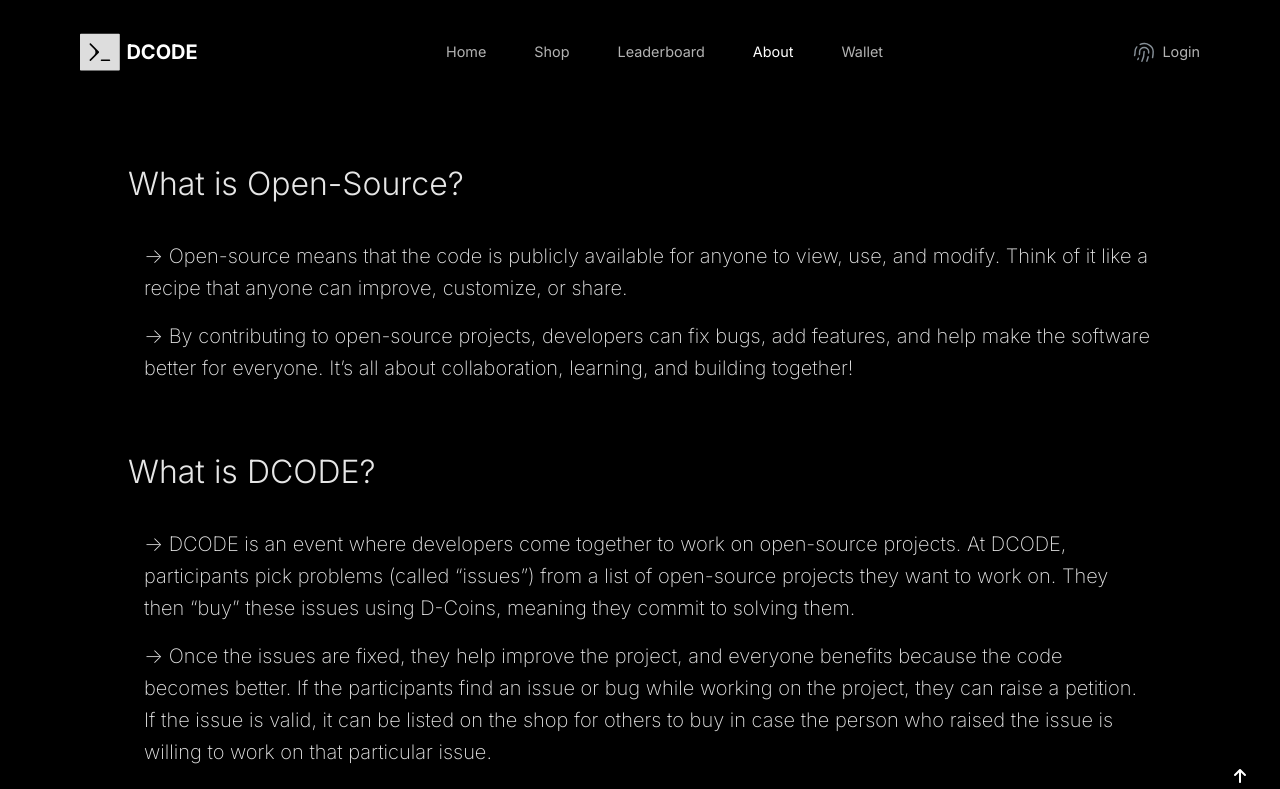
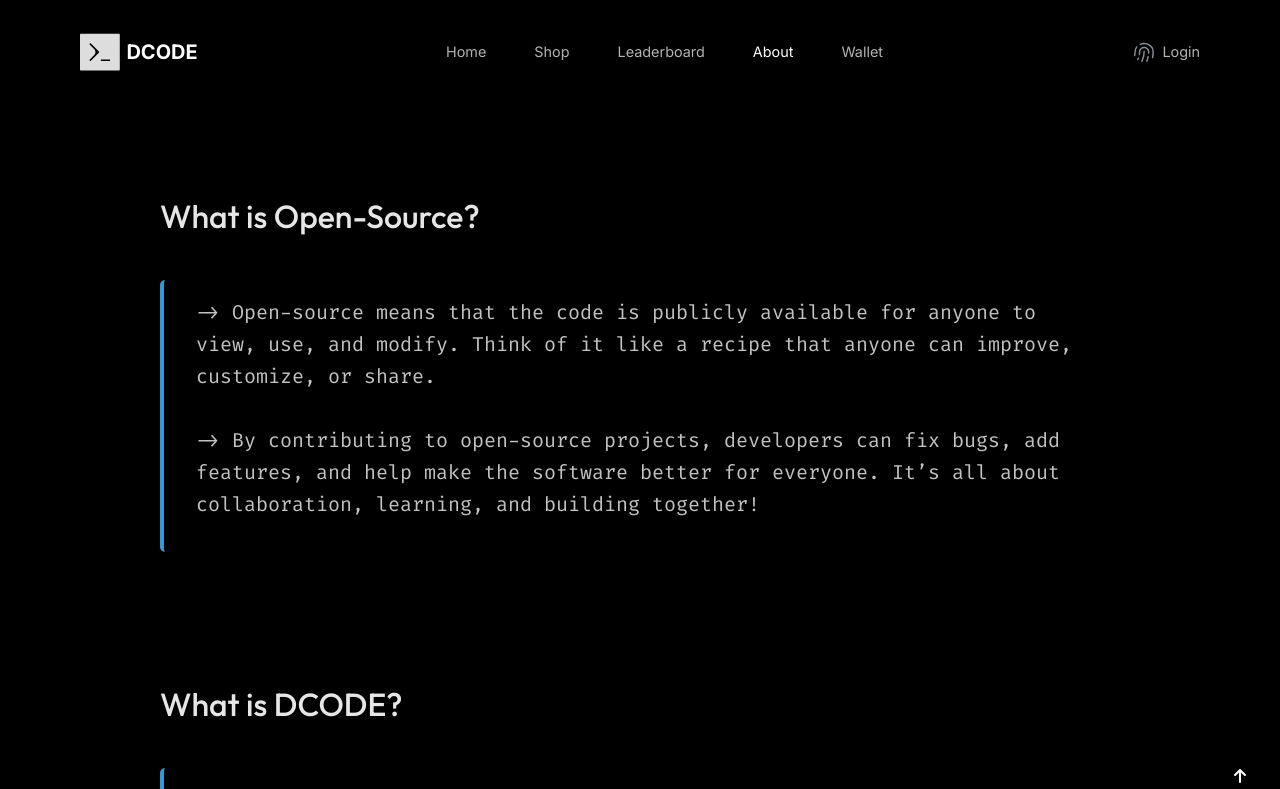
Before and after one commit to devclub-nstru/DCODE-frontend, a React (Vite) app in the folder Some-D-coin/: page /about in a window 1280 px wide. Shown: the top 789 px of the page. Built offline with nearby package versions, Linux system fonts and the light colour scheme; no server answers; a web font is replaced by a local one.

Commit message:
fixed: about page

```diff
--- a/Some-D-coin/src/components/About/About.css
+++ b/Some-D-coin/src/components/About/About.css
@@ -7,26 +7,40 @@
     align-items: center;
     gap: 4rem;
 }
+
 .doubt {
     width: 100%;
     max-width: 80vw;
     display: flex;
     flex-direction: column;
     gap: 2rem;
+    padding: 2rem;
+    border-radius: 10px;
 }
+
 .doubt h1 {
     font-size: 2rem;
-    font-weight: 300;
-    font-family: "Inter",monospace;
+    font-weight: 500;
+    font-family: "Outfit", monospace;
+    margin-bottom: 0.5rem;
+
 }
+
 .doubt p {
     font-size: 1.25rem;
     padding-left: 1rem;
     font-weight: 200;
     line-height: 1.6;
+    color: rgba(255, 255, 255, 0.76);
+    font-family: "Fira Code", monospace;
+    margin-bottom: 1rem;
 }
+
 .description {
     display: flex;
     flex-direction: column;
     gap: 1rem;
+    padding: 1rem;
+    border-left: 4px solid #3498db;
+    border-radius: 5px;
 }
--- a/Some-D-coin/src/components/About/About.jsx
+++ b/Some-D-coin/src/components/About/About.jsx
@@ -18,7 +18,6 @@ function About() {
             about collaboration, learning, and building together!
           </p>
         </div>
-
       </div>
       <div className="doubt">
         <h1>What is DCODE?</h1>
```
Lines whose indentation alone changed are shown as unchanged.
